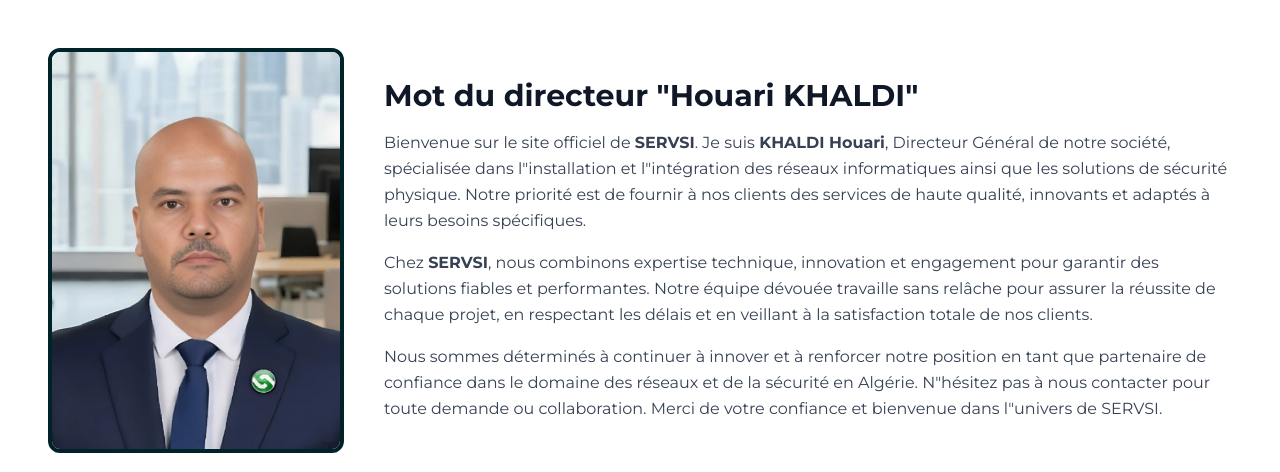
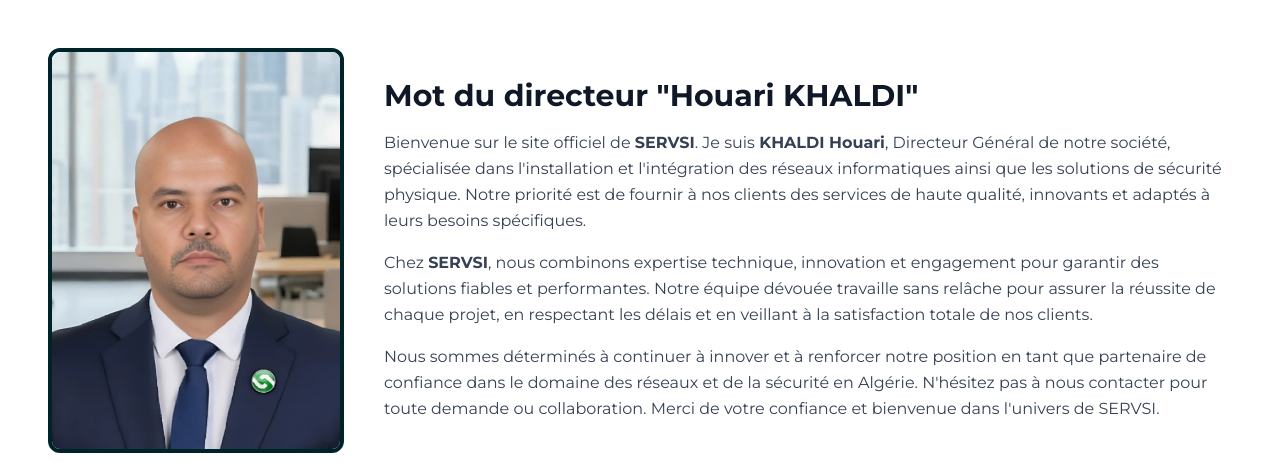
Before and after one commit to ouaelesi/Servsi-website, a Next.js app: page /about in a window 1280 px wide. Shown: the part 2880-3352 px from the top of the page. Built offline with nearby package versions, Linux system fonts and the light colour scheme.

Commit message:
fix quote error

```diff
--- a/components/AboutPage/DirectorMessage.tsx
+++ b/components/AboutPage/DirectorMessage.tsx
@@ -20,12 +20,12 @@
         {/* Texte */}
         <div className="flex-1">
           <h2 className="text-2xl md:text-3xl font-bold text-gray-900 mb-4">
-            Mot du directeur <span className="">"Houari KHALDI"</span>
+            Mot du directeur <span className="">&quot;Houari KHALDI&quot;</span>
           </h2>
           <p className="text-gray-700 leading-relaxed mb-4">
             Bienvenue sur le site officiel de <strong>SERVSI</strong>. Je suis
             <strong> KHALDI Houari</strong>, Directeur Général de notre société, spécialisée
-            dans l&quot;installation et l&quot;intégration des réseaux informatiques ainsi que les
+            dans l&apos;installation et l&apos;intégration des réseaux informatiques ainsi que les
             solutions de sécurité physique. Notre priorité est de fournir à nos clients
             des services de haute qualité, innovants et adaptés à leurs besoins spécifiques.
           </p>
@@ -38,8 +38,8 @@
           <p className="text-gray-700 leading-relaxed">
             Nous sommes déterminés à continuer à innover et à renforcer notre position
             en tant que partenaire de confiance dans le domaine des réseaux et de la
-            sécurité en Algérie. N&quot;hésitez pas à nous contacter pour toute demande ou
-            collaboration. Merci de votre confiance et bienvenue dans l&quot;univers de SERVSI.
+            sécurité en Algérie. N&apos;hésitez pas à nous contacter pour toute demande ou
+            collaboration. Merci de votre confiance et bienvenue dans l&apos;univers de SERVSI.
           </p>
         </div>
       </div>
```
